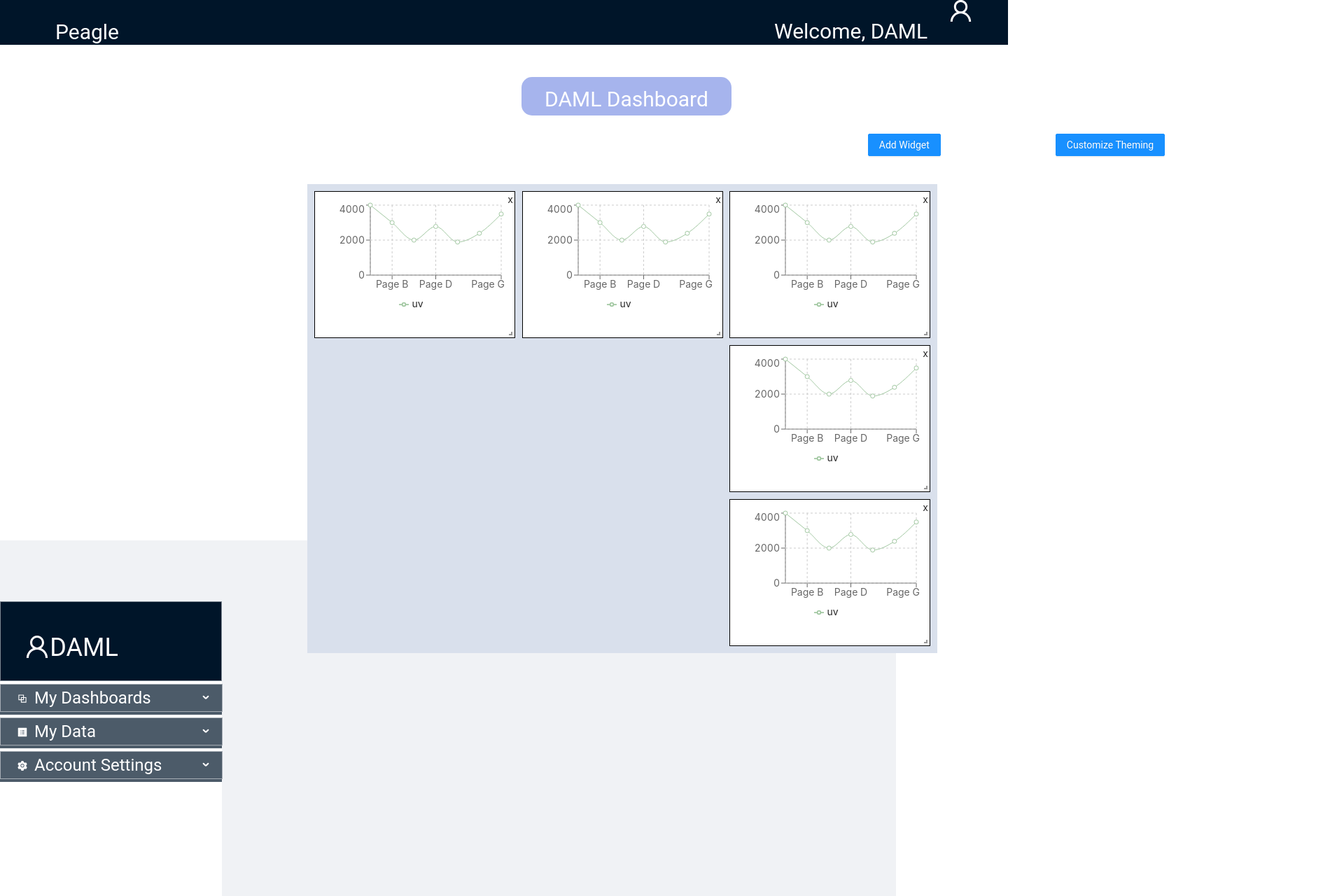
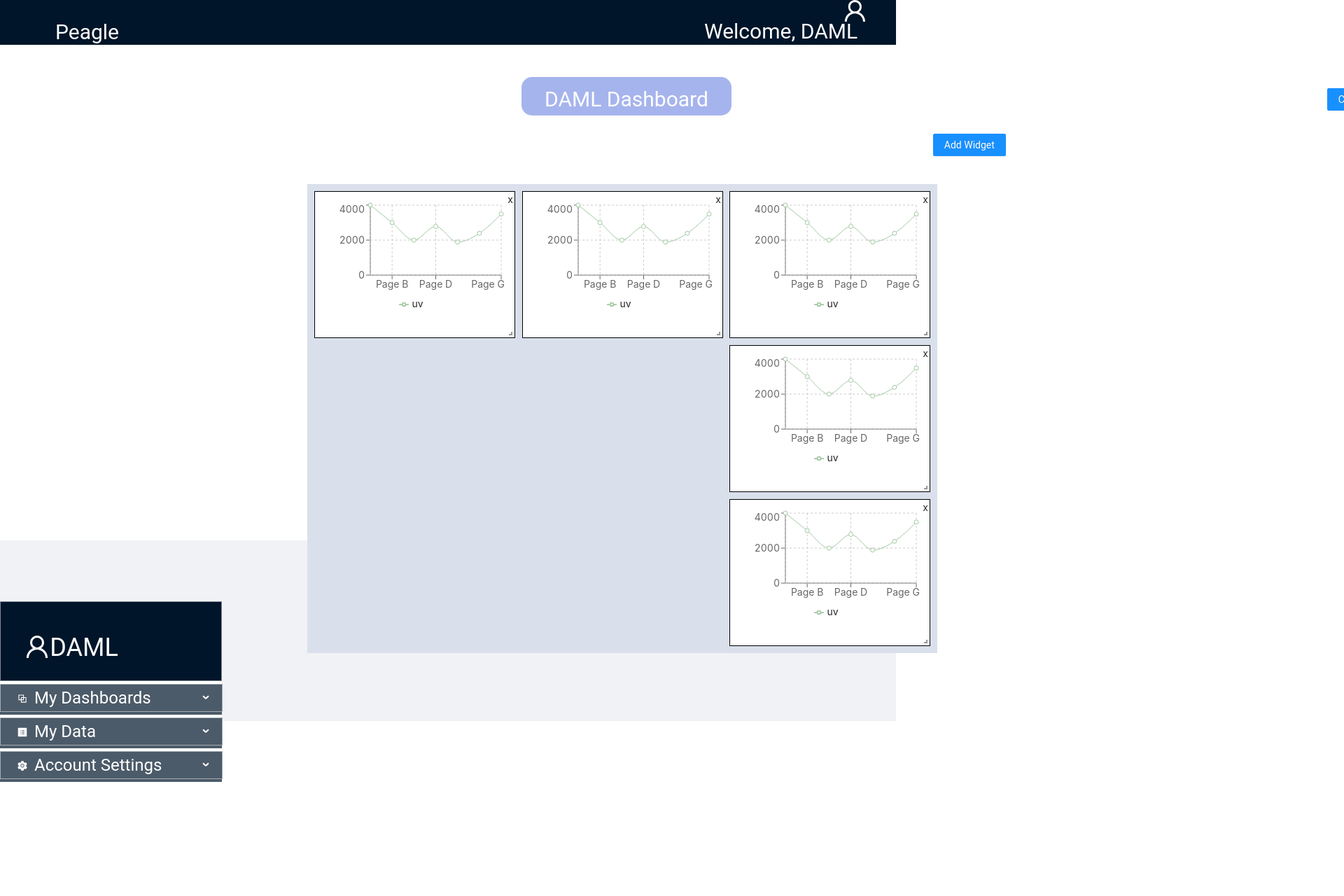
Before and after one commit to herbwang16/daml-dashboard, a React (Create React App) app: page / in a window 1280 px wide. Shown: the top 1280 px of the page at 70% size, 1920 px wide, since content can reach past the window. After the commit the page ends 1117 px from the top, so only its background shows below. Built offline with nearby package versions, Linux system fonts and the light colour scheme.

Commit message:
Slight flex things + Fixed header

```diff
--- a/src/App.css
+++ b/src/App.css
@@ -42,6 +42,7 @@
 .page-title {
   font-size: 2rem;
   padding: 1rem;
+  z-index: 1;
 }
 
 body {
@@ -73,7 +74,7 @@ body {
 .modal-button-add {
   position: absolute;
   top:170px;
-  left: 737px;
+  left: 830px;
   margin: 0.5rem;
 
   font-family:"Roboto", sans-serif;
@@ -81,9 +82,11 @@ body {
 
 .modal-button-theme{
   position: absolute;
-  top:170px;
-  left: 887px;
+  top:105px;
+  left: 1275px;
   margin: 0.5rem;
+  font-size: 24px;
+  height: 50px;
 
   font-family:"Roboto", sans-serif;
 }
@@ -392,7 +395,7 @@ body {
 
 .site-layout-background {
   width: 317px;
-  height: 937px;
+  height: 100%;
   left: 0px;
   top: 87px;
   padding: 0px;
@@ -412,7 +415,7 @@ body {
   line-height: 28px;
   text-indent: 8%;
   color: #FFFFFF;
-  background: #4C5B69;
+
 
 
 }
@@ -424,10 +427,10 @@ body {
 
 .menu-layout-background{
   width: 317px;
-  height: 937px;
+  height: 100%;
   left: 0px;
   top: 87px;
-
+  z-index: 2;
   background: #4C5B69;
 }
 
@@ -485,7 +488,7 @@ body {
 
 
 .main-menu{
-  background: #4C5B69;
+
   color: white;
   border: 0px;
   font-family: "Roboto", sans-serif;
@@ -514,12 +517,12 @@ body {
 
 
 .header {
-    position: absolute;
-    width: 1440px;
+    position: fixed;
+    width: 100%;
     height: 87px;
     left: 0px;
     top: 0px;
-
+    z-index: 4;
     background: #798DE4;
 }
 
@@ -544,7 +547,7 @@ body {
 .user{
   position: absolute;
   height: 35px;
-  left: 1106px;
+  left: 1006px;
   top: 27px;
 
   font-family: "Roboto", sans-serif;
@@ -554,12 +557,20 @@ body {
   line-height: 35px;
   display: flex;
   align-items: center;
-
-color: #FFFFFF;
+  color: #FFFFFF;
 }
 
 .usericon{
   background-color: #FFFFFF;
+  display: flex;
+}
+
+.logout-button{
+  position: absolute;
+  left: 1278px;
+  top: 25px;
+  display: flex;
+  align-items: center;
 }
 
 .submenu-data{
```
